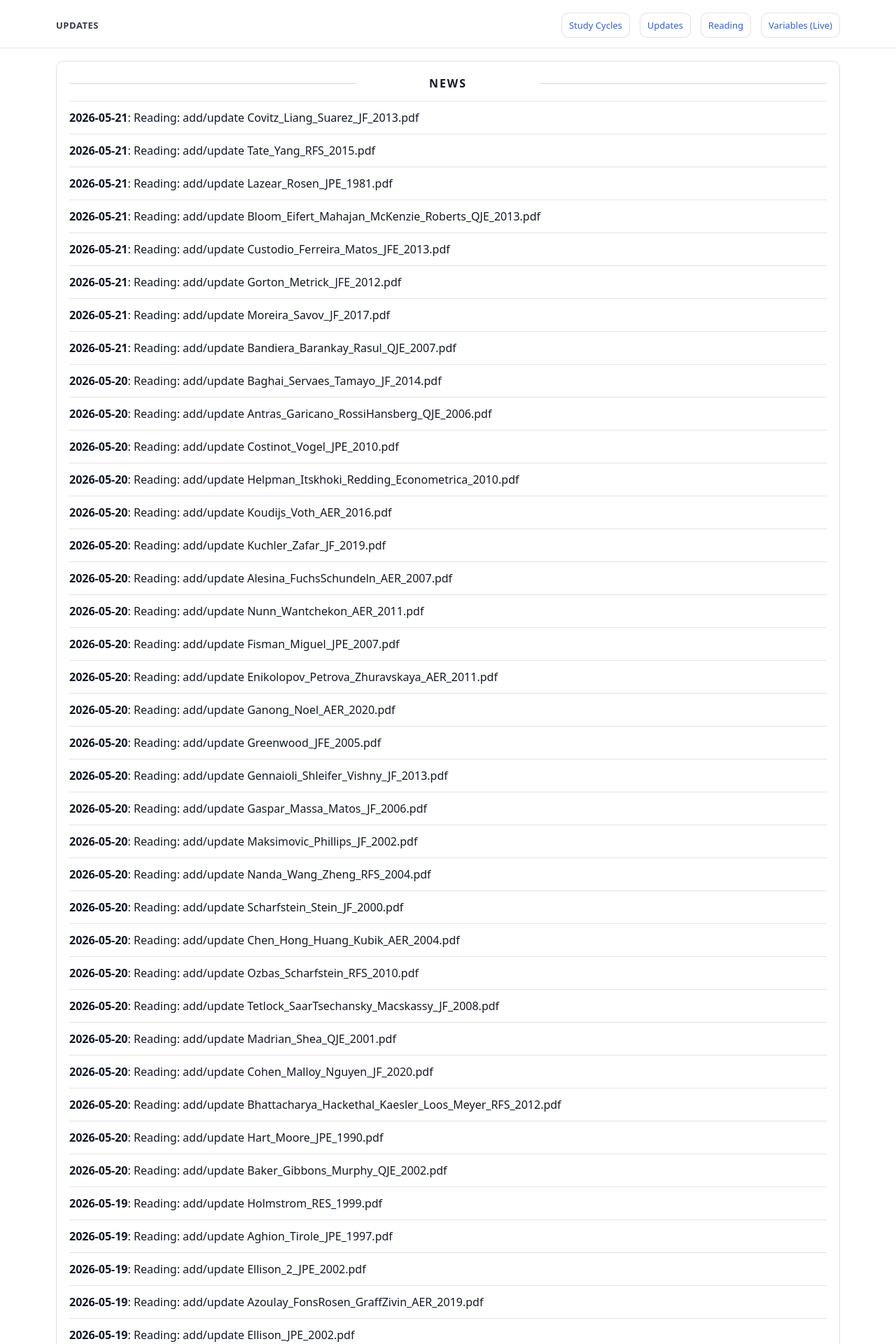
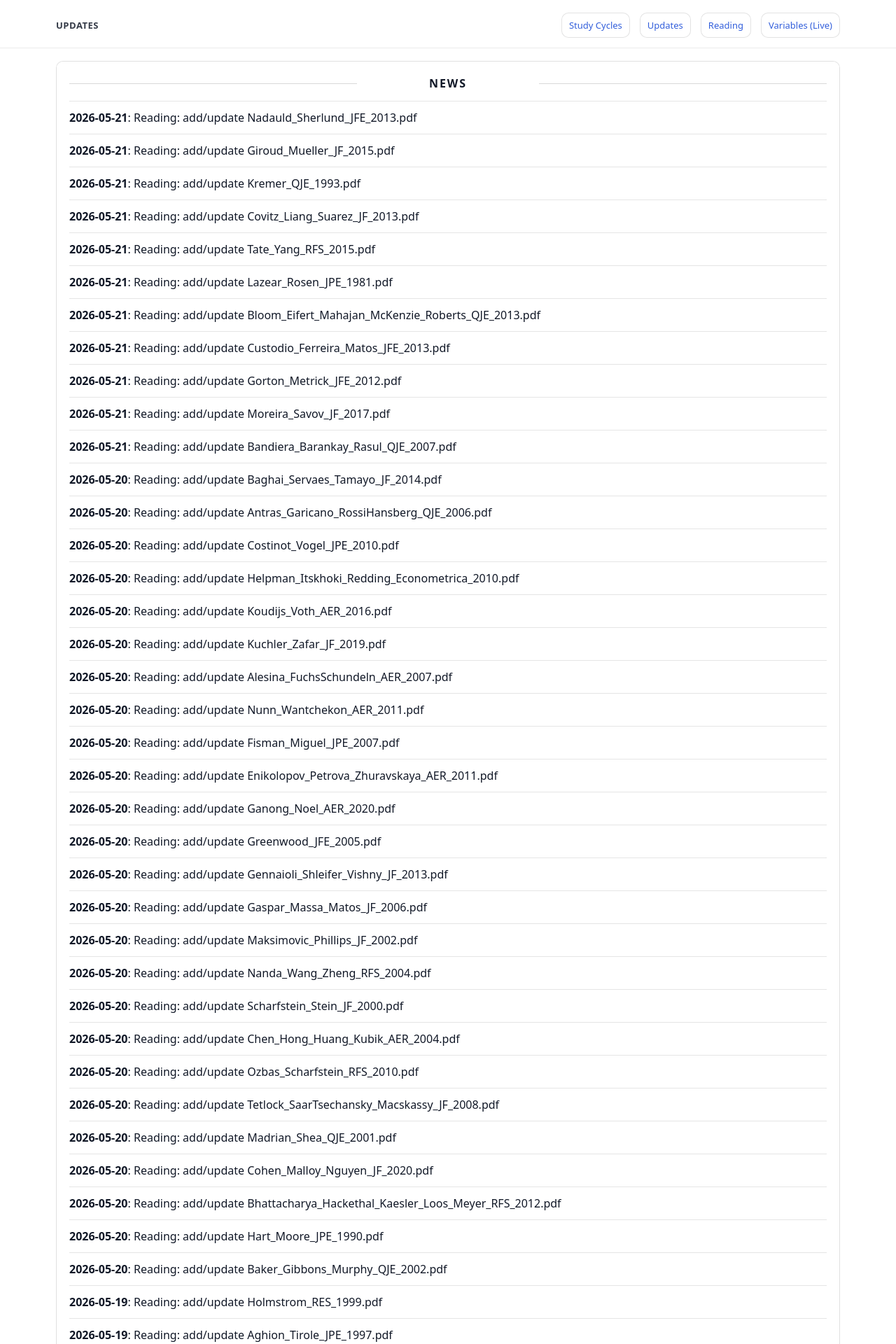
Before and after one commit to yaxinzn/study-archive, a Jekyll site: the page built from updates/index.md, in a window 1280 px wide. Shown: the top 1920 px of the page at 70% size. Built offline with Jekyll 4.4.1, drawn with Linux system fonts in a browser that asks for light colours; some of the changed text lies outside the part shown.

Commit message:
chore: update NEWS feed

```diff
--- a/_data/news.yml
+++ b/_data/news.yml
@@ -1,4 +1,13 @@
 # Auto-generated update history (sorted newest -> oldest). Do not edit manually.
+- ts: "1779314402"
+  date: "2026-05-21"
+  title: "Reading: add/update Nadauld_Sherlund_JFE_2013.pdf"
+- ts: "1779314380"
+  date: "2026-05-21"
+  title: "Reading: add/update Giroud_Mueller_JF_2015.pdf"
+- ts: "1779314359"
+  date: "2026-05-21"
+  title: "Reading: add/update Kremer_QJE_1993.pdf"
 - ts: "1779314278"
   date: "2026-05-21"
   title: "Reading: add/update Covitz_Liang_Suarez_JF_2013.pdf"
```
